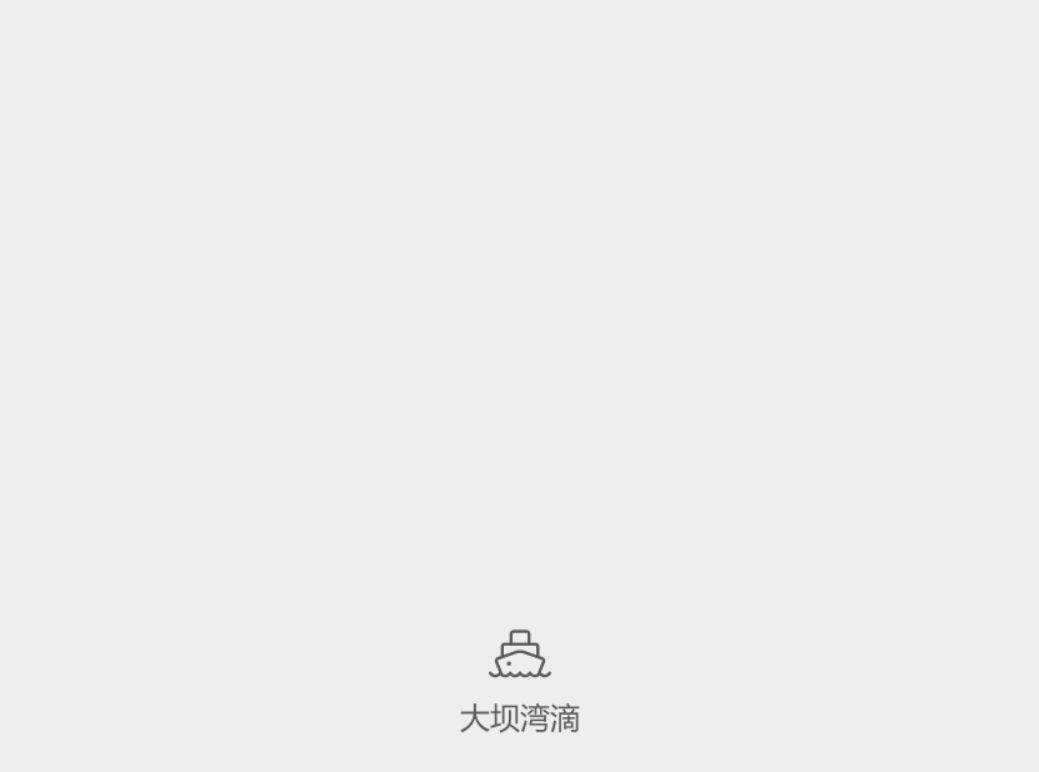
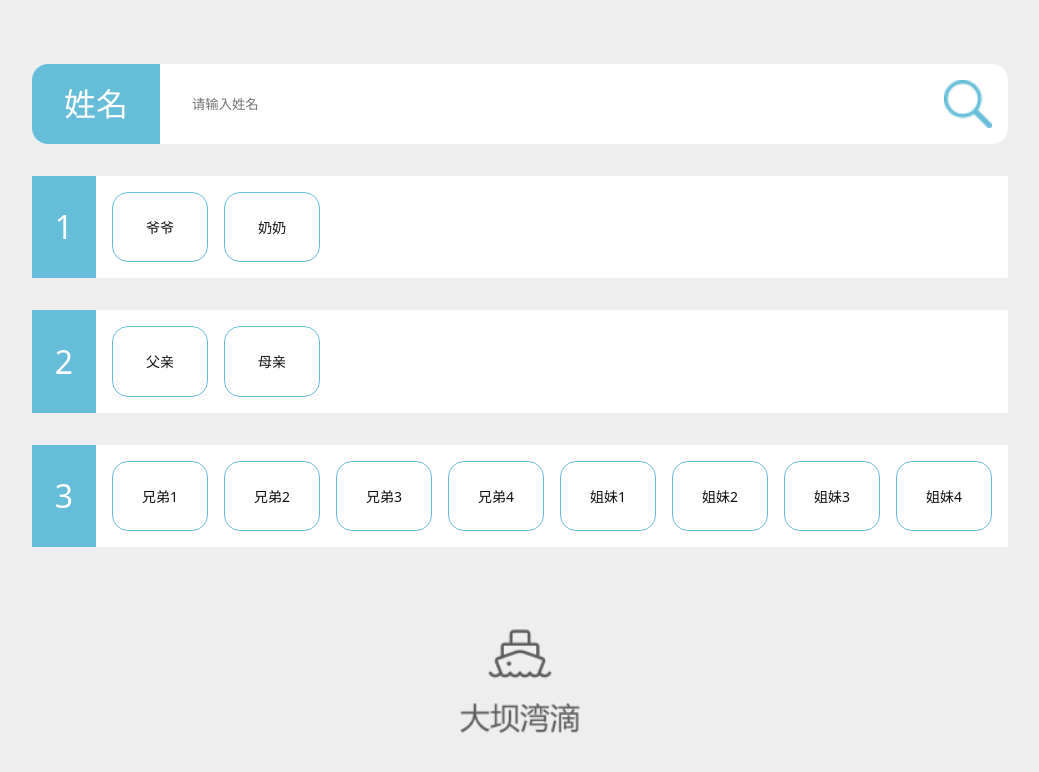
Before and after one commit to mitu-x/family_map_vite, a Vue app: page /family in a window 1280 px wide. Shown: the top 772 px of the page, without its empty margins (120-1159 px from the left). Built offline with nearby package versions, Linux system fonts and the light colour scheme; sample sign-in values are in the browser's storage.

Commit message:
【更新】族谱页面基础完善

```diff
--- a/src/components/Emotion.vue
+++ b/src/components/Emotion.vue
@@ -73,7 +73,7 @@ const search = () => {
         <!--        <option>表名</option>-->
       </select>
       <input v-model="inputString" placeholder="请输入姓名" type="text">
-      <img alt="搜索" src="@/assets/images/search.png" @click="search">
+      <img alt="搜索" src="../assets/images/search-emotion.png" @click="search">
     </div>
 
     <div v-if="hasResult===1" key="res" class="result-box">
--- a/src/components/Family.vue
+++ b/src/components/Family.vue
@@ -1,12 +1,302 @@
-<script lang="ts" setup></script>
+<script lang="ts" setup>
+
+import {ref} from 'vue'
+
+const selectAll = ref(true)
+const inputString = ref('')
+const search = () => {
+  // 调用搜索方法
+  console.log('搜索', inputString.value)
+}
+const self = "陈家安"
+</script>
 
 <template>
-  <div>
+  <div key="sear" class="search-box">
+    <div class="name">
+      <span>姓名</span>
+    </div>
+    <input v-model="inputString" placeholder="请输入姓名" type="text"/>
+    <img alt="搜索" src="../assets/images/search-family.png" @click="search"/>
+  </div>
+  <div v-if="!selectAll" class="search-result">
+    <div class="desc">
+      <div class="title">{{ self }}-生平简介</div>
+      <div class="con">
+        <p>
+          生卒年：
+          <span>1990-2020</span>
+        </p>
+        <p>
+          籍贯：
+          <span>广东省广州市</span>
+        </p>
+        <p>
+          民族：
+          <span>汉</span>
+        </p>
+        <p>
+          职业：
+          <span>工程师</span>
+        </p>
+        <p>
+          学历：
+          <span>本科</span>
+        </p>
+        <p>
+          政治面貌：
+          <span>党员</span>
+        </p>
+        <p>
+          个人简介：
+          <span>{{ self }}，1990年出生于广东省广州市，2010年考入中山大学，2014年本科
+          毕业并获得学士学位。2014年9月考入中山大学软件学院，2017年保研至
+          中山大学软件学院攻读硕士学位。</span>
+        </p>
+      </div>
+    </div>
+    <div class="pic">
+      <div class="box">
+        <div class="title">
+          父母
+        </div>
+        <div class="result">
+          <div class="father person-box">父亲父亲父亲</div>
+          <div class="mother person-box">母亲</div>
+        </div>
+      </div>
+      <div class="box">
+        <div class="title">
+          配偶
+        </div>
+        <div class="result">
+          <div class="wife person-box">
+            妻子
+          </div>
+        </div>
+      </div>
+      <div class="box">
+        <div class="title">
+          兄弟姊妹
+        </div>
+        <div class="result">
+          <div class="brother person-box">
+            兄弟1
+          </div>
+          <div class="brother person-box">
+            兄弟2
+          </div>
+          <div class="brother person-box">
+            兄弟3
+          </div>
+          <div class="brother person-box">
+            兄弟4
+          </div>
+        </div>
+      </div>
+      <div class="box">
+        <div class="title">
+          儿女
+        </div>
+        <div class="result">
+          <div class="son person-box">儿子1</div>
+          <div class="daughter person-box">女儿1</div>
+          <div class="son person-box">儿子2</div>
+          <div class="daughter person-box">女儿2</div>
+          <div class="son person-box">儿子1</div>
+          <div class="daughter person-box">女儿1</div>
+          <div class="son person-box">儿子2</div>
+          <div class="daughter person-box">女儿2</div>
+          <div class="son person-box">儿子1</div>
+          <div class="daughter person-box">女儿1</div>
+          <div class="son person-box">儿子2</div>
+          <div class="daughter person-box">女儿2</div>
+          <div class="son person-box">儿子1</div>
+          <div class="daughter person-box">女儿1</div>
+          <div class="son person-box">儿子2</div>
+          <div class="daughter person-box">女儿2</div>
+        </div>
+      </div>
+    </div>
+  </div>
+  <div v-if="selectAll" class="all-result">
+    <div class="box">
+      <div class="title">
+        1
+      </div>
+      <div class="result">
+        <div class="grandpa person-box">
+          爷爷
+        </div>
+        <div class="grandma person-box">
+          奶奶
+        </div>
+      </div>
+    </div>
+    <div class="box">
+      <div class="title">
+        2
+      </div>
+      <div class="result">
+        <div class="father person-box">父亲</div>
+        <div class="mother person-box">母亲</div>
+      </div>
+    </div>
+    <div class="box">
+      <div class="title">
+        <div class="num">3</div>
+      </div>
+      <div class="result">
+        <div class="brother person-box">
+          兄弟1
+        </div>
+        <div class="brother person-box">
+          兄弟2
+        </div>
+        <div class="brother person-box">
+          兄弟3
+        </div>
+        <div class="brother person-box">
+          兄弟4
+        </div>
+        <div class="sister person-box">
+          姐妹1
+        </div>
+        <div class="sister person-box">
+          姐妹2
+        </div>
+        <div class="sister person-box">
+          姐妹3
+        </div>
+        <div class="sister person-box">
+          姐妹4
+        </div>
+      </div>
+    </div>
+  </div>
 
-
-  </div>
 </template>
 
 <style lang="less" scoped>
+a {
+  color: #fff;
+}
 
+.search-box {
+  display: flex;
+  align-items: center;
+  height: 2.5rem;
+  background-color: #fff;
+  border-radius: 0.5rem;
+  padding-right: 0.5rem;
+
+  .name {
+    background-color: @family-color;
+    height: 2.5rem;
+    line-height: 2.5;
+    color: #fff;
+    width: 4rem;
+    text-align: center;
+    border-top-left-radius: 0.5rem;
+    border-bottom-left-radius: 0.5rem;
+  }
+
+  input {
+    height: 30px;
+    border: none;
+    outline: none;
+    padding: 0 1rem;
+    color: #666;
+    flex: 1;
+  }
+
+  img {
+    width: 1.5rem;
+  }
+}
+
+.desc {
+  position: relative;
+  min-height: 10rem;
+  //max-height: 20vh;
+  background-color: #fff;
+  border-radius: 00.5rem;
+  margin-top: 1rem;
+
+  .title {
+    background-color: @family-color;
+    height: 2rem;
+    line-height: 2rem;
+    text-align: center;
+    padding: 0 1rem;
+    color: #fff;
+    top: -1rem;
+    border-radius: 0.5rem 0.5rem 0 0;
+  }
+
+  .con {
+    padding: 1rem;
+
+    p {
+      font-size: 14px;
+
+    }
+  }
+}
+
+.box {
+  display: flex;
+  margin-top: 1rem;
+  color: #fff;
+  border-radius: 0.5rem;
+  min-height: 2.5rem;
+
+  .title {
+    background-color: @family-color;
+    width: 3rem;
+    padding: 0.5rem;
+    //min-height: 2.5rem;
+    line-height: 2rem;
+    text-align: center;
+    //border-radius: 0.5rem 0 0 0.5rem;
+
+  }
+
+  .result {
+    flex: 1;
+    background-color: #fff;
+
+    padding: 0 0.5rem 0.5rem 0;
+
+
+    .person-box {
+      float: left;
+      min-width: 3rem;
+      height: 2.2rem;
+      line-height: 2.2rem;
+      //background-color: @family-color;
+      border-radius: 0.5rem;
+      padding: 0 0.5rem;
+      text-align: center;
+      margin: 0.5rem 0 0 0.5rem;
+      font-size: 14px;
+      color: #111;
+      border: 1px solid @family-color;
+
+    }
+  }
+}
+
+.all-result {
+  .box {
+    .title {
+      padding: 0;
+      display: flex;
+      align-items: center;
+      justify-content: center;
+      width: 2rem;
+
+    }
+  }
+}
 </style>
--- a/src/components/Footer.vue
+++ b/src/components/Footer.vue
@@ -12,6 +12,7 @@
 .footer {
   width: 100vw;
   height: 4rem;
+  margin-top: 1rem;
   background: url("@/assets/images/底部logo.png") center center no-repeat;
   background-size: contain;
 }
```
Also changed, not shown: src/assets/images/search-emotion.png (renamed from src/assets/images/search.png), src/assets/images/search-family.png (added).
